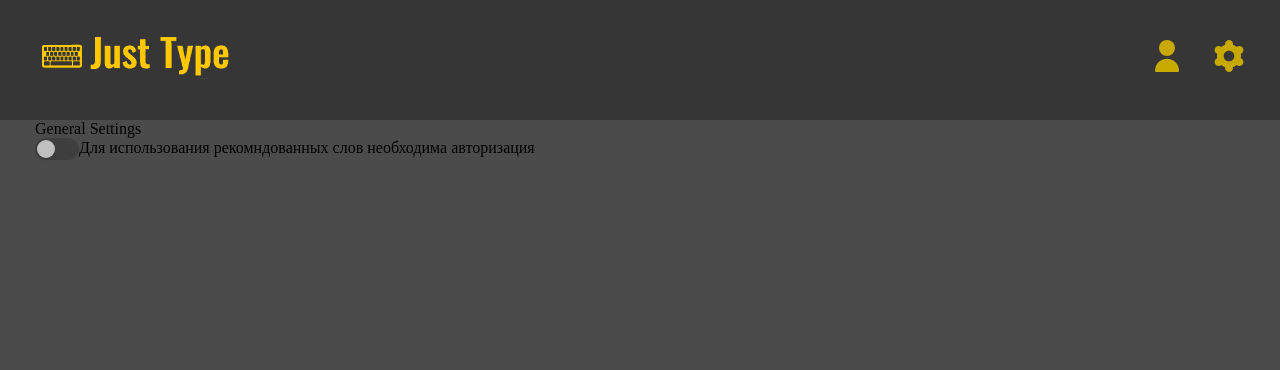
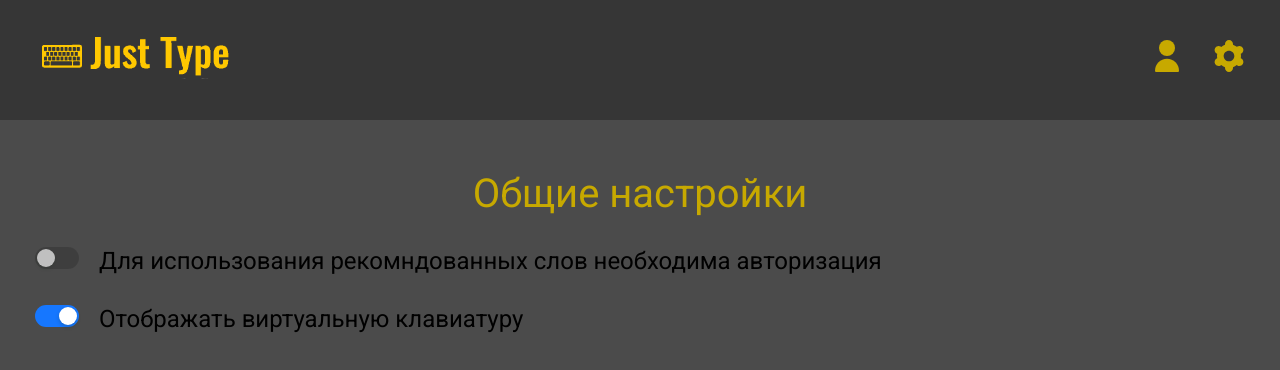
Before and after one commit to LumateDev/Just-type, a React (Create React App) app: page /settings in a window 1280 px wide. Shown: the top 370 px of the page. Built offline with nearby package versions, Linux system fonts and the light colour scheme.

Commit message:
simple design update, rework request logics, add statistics on profile page, bug fix

```diff
--- a/src/App.js
+++ b/src/App.js
@@ -12,6 +12,7 @@ function App() {
   const [username, setUsername] = useState("");
   const [userId, setUserId] = useState("");
   const [recomendedMode, setRecomendedMode] = useState(false);
+  const [useKeyboard, setUseKeyboard] = useState(true);
   const [languageTest, setLanguageTest] = useState("english");
   const [serverWords, setServerWords] = useState([]);
 
@@ -33,11 +34,12 @@ function App() {
             element={
               <Home
                 userId={userId}
-                recomendedMode = {recomendedMode}
+                recomendedMode={recomendedMode}
                 languageTest={languageTest}
                 setLanguageTest={setLanguageTest}
                 setServerWords={setServerWords}
                 serverWords={serverWords}
+                useKeyboard={useKeyboard}
               />
             }
           />
@@ -52,12 +54,21 @@ function App() {
                 setUserId={setUserId}
                 userId={userId}
                 languageTest={languageTest}
-              />}/>
-          <Route path="/settings" element={
-            <Settings
-              logged = {logged}
-              recomendedMode={recomendedMode}
-              setRecomendedMode = {setRecomendedMode}/>} />
+              />
+            }
+          />
+          <Route
+            path="/settings"
+            element={
+              <Settings
+                logged={logged}
+                recomendedMode={recomendedMode}
+                setRecomendedMode={setRecomendedMode}
+                setUseKeyboard={setUseKeyboard}
+                useKeyboard={useKeyboard}
+              />
+            }
+          />
         </Routes>
 
         <Footer />
--- a/src/components/Account/account.css
+++ b/src/components/Account/account.css
@@ -52,16 +52,6 @@
   row-gap: 30px;
   font-size: 20px;
 }
-.keyboard-title {
-  display: flex;
-  justify-content: center;
-  align-items: center;
-  text-align: center;
-  font-family: "Roboto";
-  font-size: 36px;
-  max-width: 700px;
-  color: #ababab;
-}
 
 .button-r {
   font-size: 30px;
@@ -80,6 +70,7 @@
   fill: #c7a900;
 }
 .user-keyboard {
+  margin-top: 30px;
   display: flex;
   justify-content: center;
   align-items: center;
@@ -87,15 +78,28 @@
   row-gap: 50px;
 }
 .welcome-text {
-  font-size: 24px;
+  font-size: 36px;
+
   display: flex;
-  flex-direction: column;
+
+  color: #ababab;
+  justify-content: center;
+  align-items: center;
 }
 .ingo-wrapper {
   font-family: "Roboto";
 }
 
-.text {
+.card {
   font-size: 28px;
   color: #ababab;
+  padding: 15px;
+  background-color: #363636;
+  border-radius: 20px;
+  box-shadow: rgba(0, 0, 0, 0.35) 0px 5px 15px;
 }
+.card-wrapper {
+  display: flex;
+  flex-direction: row;
+  column-gap: 30px;
+}
--- a/src/components/InputText/InputText.jsx
+++ b/src/components/InputText/InputText.jsx
@@ -4,19 +4,14 @@ import Word from "./Word";
 
 import { getShuffledWords } from "../../utils/getShuffledWords";
 import { getCurrentWordIndex } from "../../utils/getCurrentWordIndex";
-import { sendData } from "../../utils/sendData";
-
 
 const InputText = ({
-  userId,
   setActiveKey,
   wordCount,
   setStatus,
   wordTime,
   setWordCount,
   setTotalChars,
-  totalErrors,
-  totalChars,
   setTotalErrors,
   setEndTime,
   startTime,
@@ -31,10 +26,7 @@ const InputText = ({
   numbersInclude,
   punctuationInclude,
   serverWords,
-  setServerWords,
   recomendedMode,
-  WPM,
-  accuracy
 }) => {
   const [inputText, setInputText] = useState([]);
   const [words, setWords] = useState([]);
@@ -50,7 +42,6 @@ const InputText = ({
   const inputRef = useRef();
   const scrollContainer = useRef();
   let charIndex = 0;
-
 
   useEffect(() => {
     if (caretPosition === 0) {
@@ -117,12 +108,6 @@ const InputText = ({
       setEndTime(new Date());
       setStatus("analysis");
       setWordComplete(getCurrentWordIndex(caretPosition, letters));
-
-      if(userId != null ){
-        sendData(incorrectChars, userId, languageTest, wordCount, setServerWords,totalChars,totalErrors, WPM, accuracy);
-
-      }
-      // ХХЗЗАВАЫВРЬдлвьо эрлопкжрпж ркпоырила
       setTotalChars(charIndex);
     }
     // eslint-disable-next-line react-hooks/exhaustive-deps
--- a/src/components/Settings/GeneralSettings.jsx
+++ b/src/components/Settings/GeneralSettings.jsx
@@ -1,46 +1,64 @@
-import React from 'react'
-import "./generalSettings.css"
+import React from "react";
+import "./generalSettings.css";
 
-import { Switch } from 'antd';
+import { Switch } from "antd";
 
-
-
-const GeneralSettings = ({recomendedMode, setRecomendedMode, logged}) => {
-
-
+const GeneralSettings = ({
+  recomendedMode,
+  setRecomendedMode,
+  logged,
+  setUseKeyboard,
+  useKeyboard,
+}) => {
   const handleChangeRec = () => {
     setRecomendedMode(!recomendedMode);
+  };
+  const handleChangeKeyabord = () => {
+    setUseKeyboard(!useKeyboard);
+  };
 
-    }
   return (
     <div className="container">
       <div className="general-settings-wrapper">
-            <div className="general-title">
-                General Settings
-            </div>
+        <div className="general-title">Общие настройки</div>
         <div className="general-settings-item">
-                <label>
-
           {logged && (
             <>
-                    <Switch defaultChecked ={recomendedMode} onChange={handleChangeRec} />
-                    <label htmlFor="">Использовать рекомндованные слова для улучшения навыков </label>
+              <Switch
+                className="switch"
+                defaultChecked={recomendedMode}
+                onChange={handleChangeRec}
+              />
+              <label className="text">
+                Использовать рекомндованные слова для улучшения навыков{" "}
+              </label>
             </>
-
           )}
 
           {!logged && (
             <>
-                     <Switch disabled={true} defaultChecked = {false} />
+              <Switch
+                className="switch"
+                disabled={true}
+                defaultChecked={false}
+              />
               Для использования рекомндованных слов необходима авторизация
             </>
           )}
-
-                </label>
+        </div>
+        <div className="general-settings-item">
+          <>
+            <Switch
+              className="switch"
+              defaultChecked={useKeyboard}
+              onChange={handleChangeKeyabord}
+            />
+            <label className="text">Отображать виртуальную клавиатуру </label>
+          </>
         </div>
       </div>
     </div>
-  )
-}
+  );
+};
 
-export default GeneralSettings
+export default GeneralSettings;
--- a/src/components/Settings/generalSettings.css
+++ b/src/components/Settings/generalSettings.css
@@ -0,0 +1,24 @@
+.general-settings-wrapper {
+  display: flex;
+  flex-direction: column;
+  row-gap: 20px;
+  margin-top: 50px;
+  font-family: "Roboto";
+}
+
+.general-settings-item {
+  margin-top: 10px;
+  display: flex;
+  flex-direction: row;
+  row-gap: 300px;
+  font-size: 24px;
+  text-align: center;
+}
+.general-title {
+  font-size: 40px;
+  text-align: center;
+  color: #c7a900;
+}
+.switch {
+  margin-right: 20px;
+}
--- a/src/components/TestAnalyze/TestAnalysis.jsx
+++ b/src/components/TestAnalyze/TestAnalysis.jsx
@@ -1,18 +1,15 @@
-import React from "react";
+import React, { useEffect } from "react";
 import "./testAnalysis.css";
-
-
+import { sendData } from "../../utils/sendData";
 import RestartButton from "./../ToolButton/RestartButton";
 import Keyboard from "../Keyboard/Keyboard";
 
 const TestAnalysis = ({
   startTime,
   wordCount,
-
   totalChars,
   totalErrors,
   incorrectChars,
-
   activeRestartButton,
   setActiveRestartButton,
   setStatus,
@@ -20,13 +17,32 @@ const TestAnalysis = ({
   userId,
   setServerWords,
   serverWords,
-  WPM,
-  accuracy,totalTime,
+  wordComplete,
   endTime,
 }) => {
+  useEffect(() => {
+    sendData(
+      incorrectChars,
+      userId,
+      languageTest,
+      wordCount,
+      setServerWords,
+      totalChars,
+      totalErrors,
+      WPM,
+      accuracy
+    );
+    // eslint-disable-next-line
+  }, []);
 
+  let WPM = 0;
+  let accuracy = 0;
+  const totalTime = (endTime - startTime) / 1000;
 
+  if (totalChars > totalErrors)
+    accuracy = (((totalChars - totalErrors) / totalChars) * 100).toFixed(2);
 
+  WPM = ((wordComplete / totalTime) * 60).toFixed(2);
 
   console.log("Total chars: ", totalChars);
   console.log("Total error: ", totalErrors);
@@ -39,9 +55,7 @@ const TestAnalysis = ({
         <div className="analysis-wrapper">
           <h1 className="analysis-title">Анализ вашей печати</h1>
           <div className="itemValue">WPM(Слов в минуту) : {WPM}</div>
-          <div className="itemValue">{`Accuracy(Точность): ${accuracy.toFixed(
-            0
-          )}%`}</div>
+          <div className="itemValue">Accuracy(Точность): {accuracy}%</div>
           <div className="itemValue">
             Ваши ошибки:
             {Object.entries(incorrectChars)
--- a/src/index.js
+++ b/src/index.js
@@ -1,11 +1,6 @@
-import React from 'react';
-import ReactDOM from 'react-dom/client';
-import App from './App';
+import React from "react";
+import ReactDOM from "react-dom/client";
+import App from "./App";
 
-
-const root = ReactDOM.createRoot(document.getElementById('root'));
-root.render(
-  <React.StrictMode>
-    <App />
-  </React.StrictMode>
-);
+const root = ReactDOM.createRoot(document.getElementById("root"));
+root.render(<App />);
--- a/src/pages/Settings.js
+++ b/src/pages/Settings.js
@@ -1,17 +1,22 @@
 import React from "react";
 import GeneralSettings from "../components/Settings/GeneralSettings";
 
-
-const Settings = (
-  {
-    recomendedMode,
-    setRecomendedMode,
-    logged
-  }
-) => {
+const Settings = ({
+  recomendedMode,
+  setRecomendedMode,
+  logged,
+  useKeyboard,
+  setUseKeyboard,
+}) => {
   return (
     <section className="section-settings">
-      <GeneralSettings recomendedMode={recomendedMode} setRecomendedMode={setRecomendedMode} logged={logged}/>
+      <GeneralSettings
+        recomendedMode={recomendedMode}
+        setRecomendedMode={setRecomendedMode}
+        logged={logged}
+        useKeyboard={useKeyboard}
+        setUseKeyboard={setUseKeyboard}
+      />
     </section>
   );
 };
```
Also changed, not shown: src/components/Account/Account.jsx (+37 -8 lines), src/pages/Home.js (+15 -35 lines), src/utils/sendData.js (+15 -9 lines), src/utils/sendStats.js (+15 -22 lines). Lines whose indentation alone changed are shown as unchanged.
